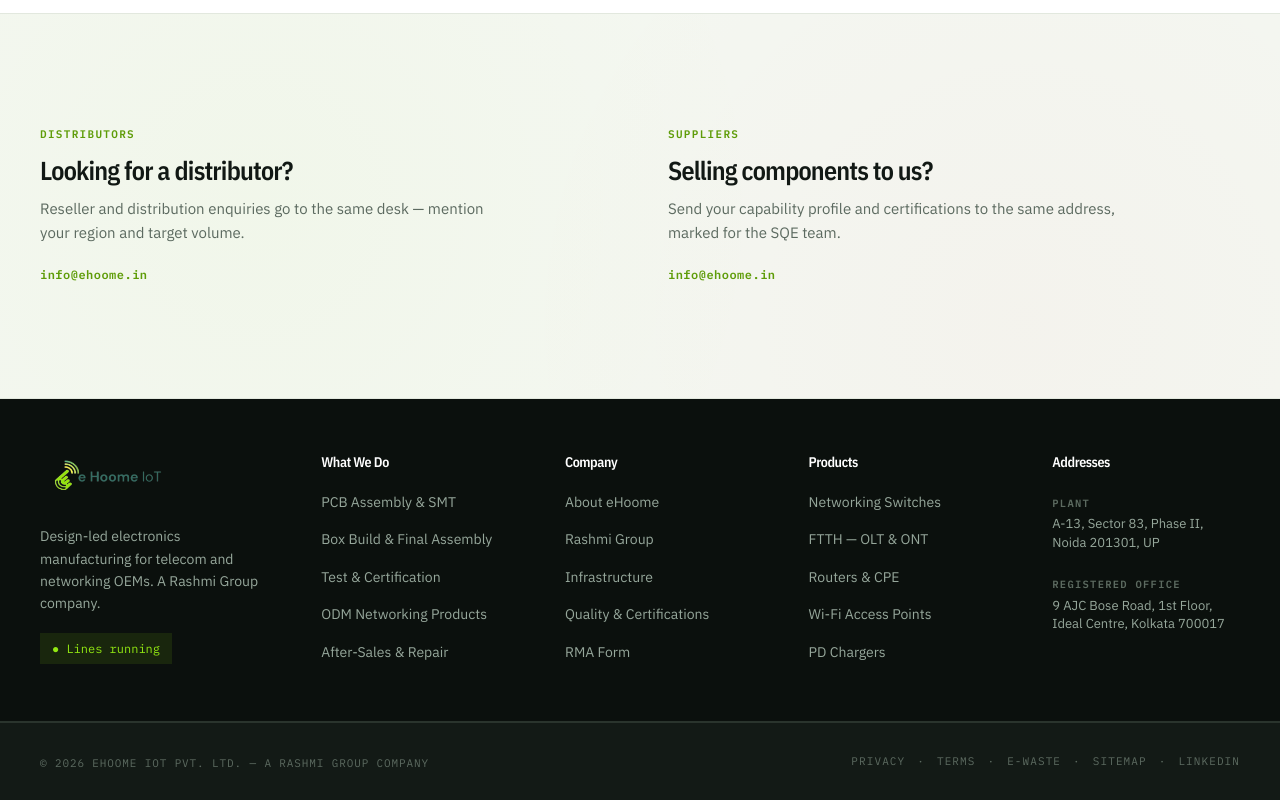
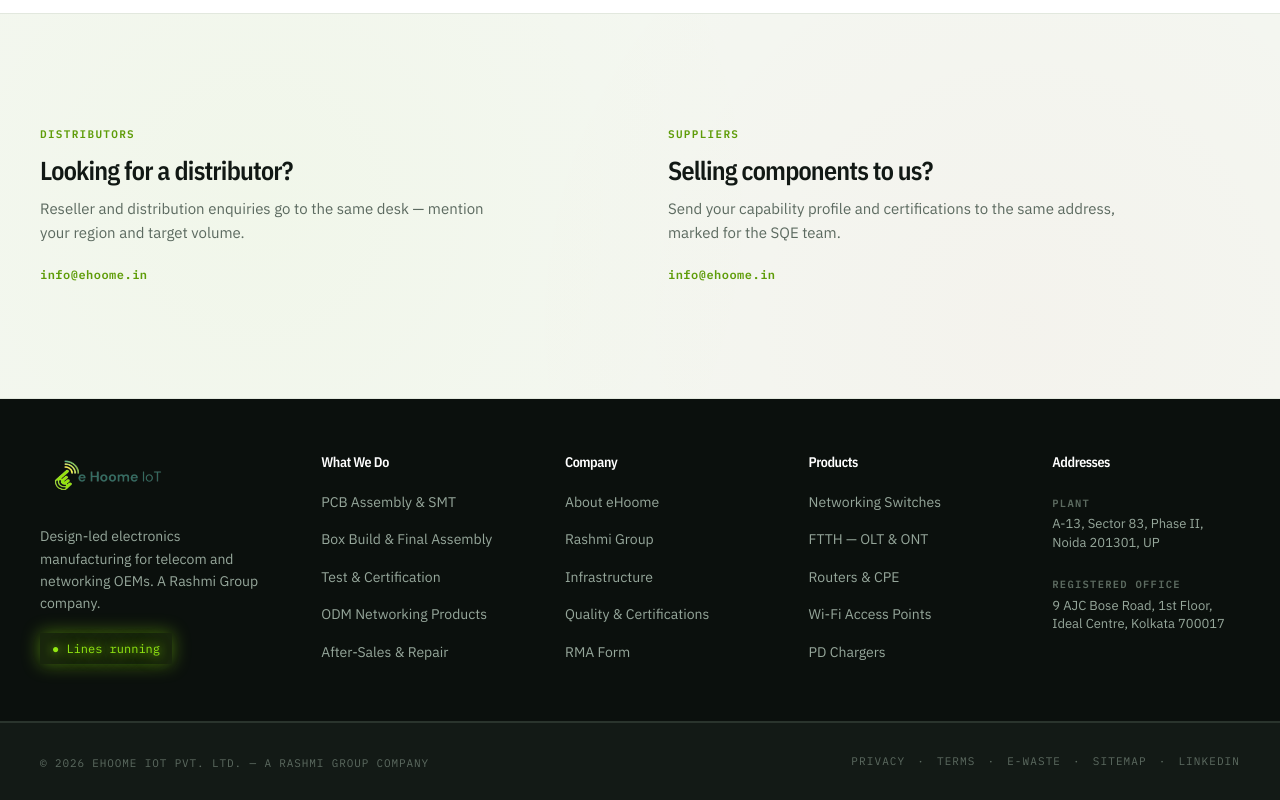
Before and after one commit to rashmigroupdeveloper/Ehoome-Website, a React (Vite) app: page /contact in a window 1280 px wide. Shown: the part 1640-2440 px from the top of the page. Built offline with nearby package versions, Linux system fonts and the light colour scheme.

Commit message:
added glowing effect in footer

```diff
--- a/src/components/Footer.css
+++ b/src/components/Footer.css
@@ -60,6 +60,20 @@
   font-size: 12px;
   font-family: var(--font-mono);
   width: fit-content;
+  text-shadow: 0 0 6px rgba(146, 232, 18, 0.6), 0 0 12px rgba(146, 232, 18, 0.35);
+  box-shadow: 0 0 10px rgba(146, 232, 18, 0.25);
+  animation: status-pill-glow 2.4s ease-in-out infinite;
+}
+
+@keyframes status-pill-glow {
+  0%, 100% {
+    text-shadow: 0 0 6px rgba(146, 232, 18, 0.6), 0 0 12px rgba(146, 232, 18, 0.35);
+    box-shadow: 0 0 10px rgba(146, 232, 18, 0.25);
+  }
+  50% {
+    text-shadow: 0 0 10px rgba(146, 232, 18, 0.9), 0 0 20px rgba(146, 232, 18, 0.55);
+    box-shadow: 0 0 18px rgba(146, 232, 18, 0.45);
+  }
 }
 
 .footer-heading {
```
